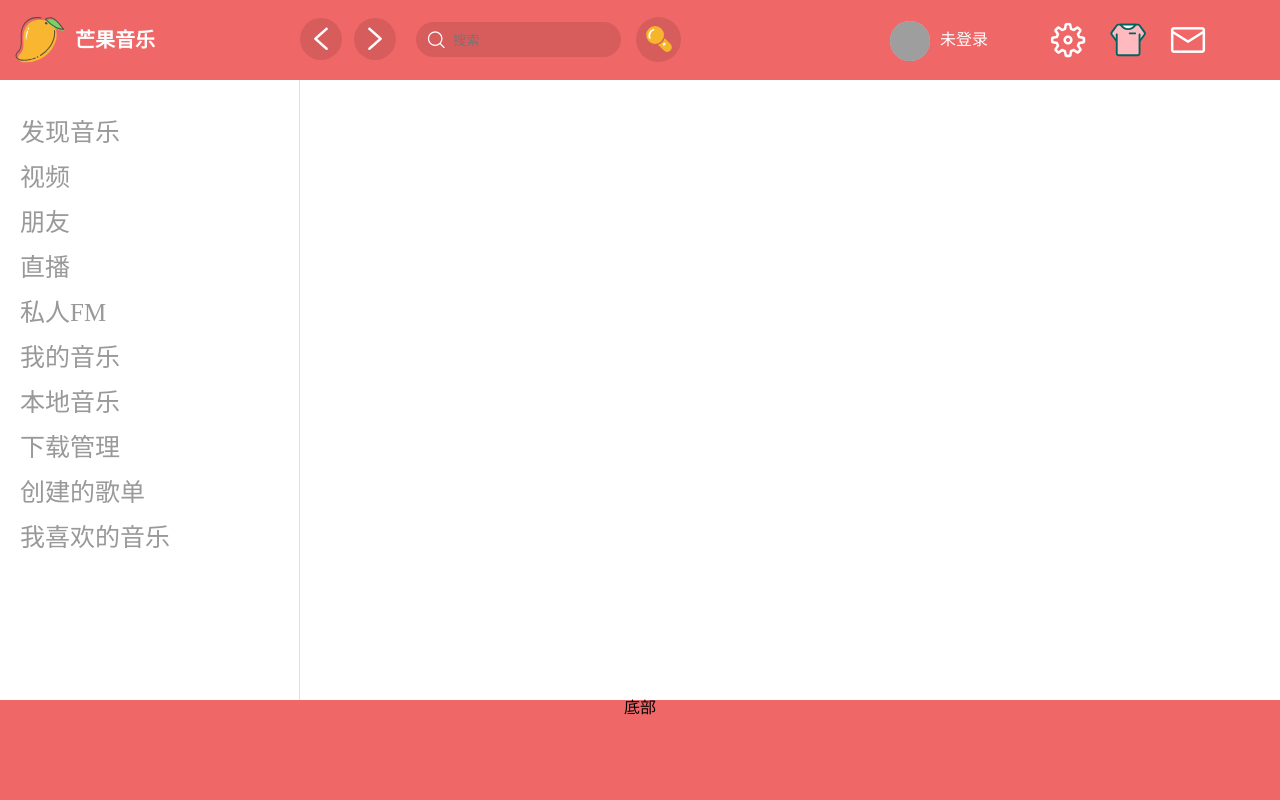
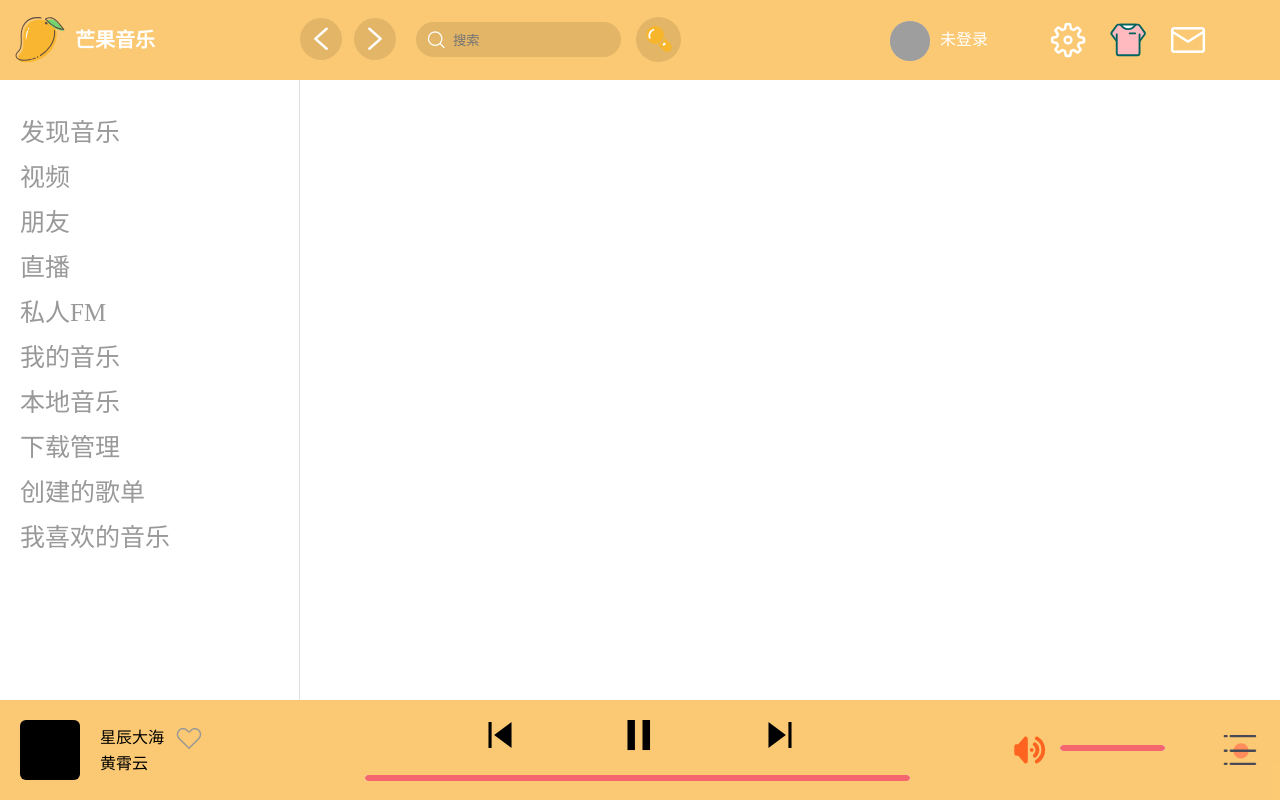
Before and after one commit to Qyk777/qyk-vue3-element-plus, a Vue app: page /#/home in a window 1280 px wide. Built offline with nearby package versions, Linux system fonts and the light colour scheme; grey boxes are pictures that could not be loaded.

Commit message:
初步架构完成

```diff
--- a/src/view/home.vue
+++ b/src/view/home.vue
@@ -110,7 +110,104 @@
           </el-main>
         </el-container>
         <!-- 底部 -->
-        <el-footer height="100px"> 底部 </el-footer>
+        <el-footer height="100px">
+          <div class="bottombox">
+            <!-- 左侧歌曲信息 -->
+            <div class="msimg">
+              <div class="imgbox">
+                <img src="../assets/404.jpg" />
+              </div>
+              <div>
+                <div class="song">
+                  <div class="songtitle">
+                    <span>星辰大海</span>
+                  </div>
+                  <div
+                    v-show="!like"
+                    style="margin-top: 22px; cursor: pointer"
+                    @click="like = !like"
+                  >
+                    <svg class="icon aixin" aria-hidden="true">
+                      <use xlink:href="#icon-aixin1"></use>
+                    </svg>
+                  </div>
+                  <div
+                    v-show="like"
+                    style="margin-top: 22px; cursor: pointer"
+                    @click="like = !like"
+                  >
+                    <svg class="icon aixin" aria-hidden="true">
+                      <use xlink:href="#icon-aixin2"></use>
+                    </svg>
+                  </div>
+                </div>
+                <p style="text-align: left">黄霄云</p>
+              </div>
+            </div>
+            <!-- 中间播放控制 -->
+            <div>
+              <div>
+                <div class="player">
+                  <div>
+                    <span class="iconfont icon-shangyiqu"></span>
+                  </div>
+                  <div
+                    v-show="play"
+                    style="margin: 0 100px"
+                    @click="play = !play"
+                  >
+                    <span class="iconfont icon-bofang"></span>
+                  </div>
+                  <div
+                    v-show="!play"
+                    style="margin: 0 100px"
+                    @click="play = !play"
+                  >
+                    <span class="iconfont icon-zanting"></span>
+                  </div>
+                  <div>
+                    <span class="iconfont icon-xiayiqu"></span>
+                  </div>
+                </div>
+                <div>
+                  <el-progress
+                    :percentage="100"
+                    color="#F4676E"
+                    style="width: 600px; margin-left: 50px"
+                  >
+                    <template #default="{ percentage }">
+                      <span class="percentage-value"></span>
+                    </template>
+                  </el-progress>
+                </div>
+              </div>
+            </div>
+            <!-- 右侧音量列表 -->
+            <div class="volume">
+              <div style="margin-top: 30px">
+                <svg class="icon" aria-hidden="true">
+                  <use xlink:href="#icon-iconhuizong_huaban1fuben9"></use>
+                </svg>
+              </div>
+              <div style="margin-top: 45px; margin-left: 10px">
+                <el-progress
+                  :percentage="100"
+                  color="#F4676E"
+                  style="width: 160px"
+                >
+                  <template #default="{ percentage }">
+                    <span class="percentage-value"></span>
+                  </template>
+                </el-progress>
+              </div>
+              <div style="margin: 30px 20px 20px 0">
+                <svg class="icon" aria-hidden="true">
+                  <use xlink:href="#icon-liebiao"></use>
+                </svg>
+              </div>
+            </div>
+          </div>
+        </el-footer>
       </el-container>
     </el-container>
   </div>
@@ -121,6 +218,8 @@ export default {
   setup() {
     return {
       searchinput: ref(""),
+      like: ref(false),
+      play: ref(false),
     };
   },
 };
@@ -129,13 +228,13 @@ export default {
 .el-header,
 .el-footer {
   padding: 0;
-  background-color: rgba($color: #ec4141, $alpha: 0.8);
+  background-color: rgba($color: #f9b338, $alpha: 0.7);
   text-align: center;
 }
 
 .el-aside {
   background-color: #fff;
-  color: #333;
+  color: #999;
   text-align: left;
   padding: 20px 20px 0 20px;
   border-right: 1px solid #e1e1e1;
@@ -143,7 +242,7 @@ export default {
 
 .el-main {
   background-color: #fff;
-  color: #333;
+  color: #999;
   text-align: center;
 }
 
@@ -275,6 +374,51 @@ body > .el-container {
         margin: 20px 0;
       }
     }
+    .bottombox {
+      display: flex;
+      justify-content: space-between;
+      .msimg {
+        display: flex;
+        width: 350px;
+        .imgbox {
+          width: 60px;
+          height: 60px;
+          overflow: hidden;
+          border-radius: 10%;
+          margin: 20px;
+        }
+        .song {
+          display: flex;
+          .songtitle {
+            margin: 30px 10px 10px 0;
+          }
+        }
+        .aixin {
+          width: 30px;
+          height: 30px;
+        }
+      }
+      .player {
+        display: flex;
+        justify-content: center;
+        height: 60px;
+        margin-top: 15px;
+        .iconfont {
+          font-size: 40px;
+          cursor: pointer;
+        }
+      }
+      .volume {
+        display: flex;
+        justify-content: flex-end;
+        width: 350px;
+        .icon {
+          width: 40px;
+          height: 40px;
+          cursor: pointer;
+        }
+      }
+    }
   }
 }
 </style>
```
